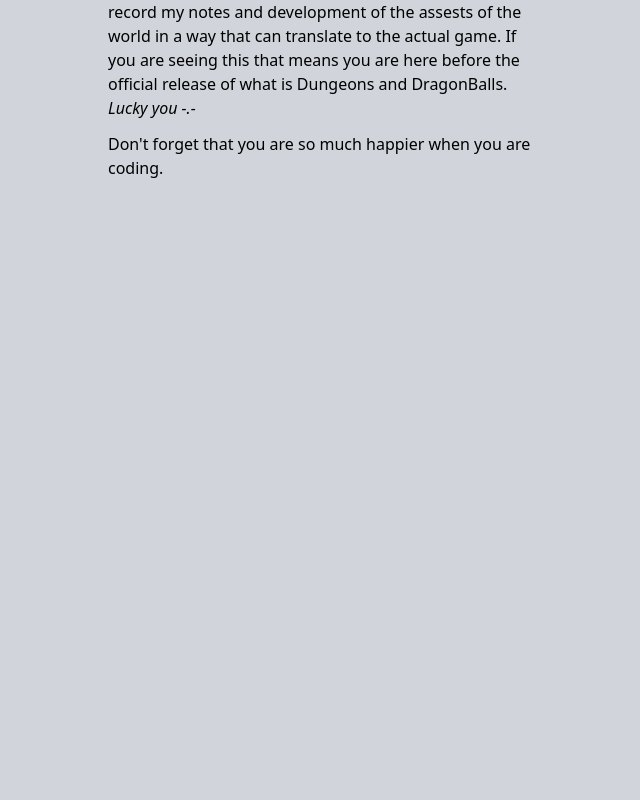
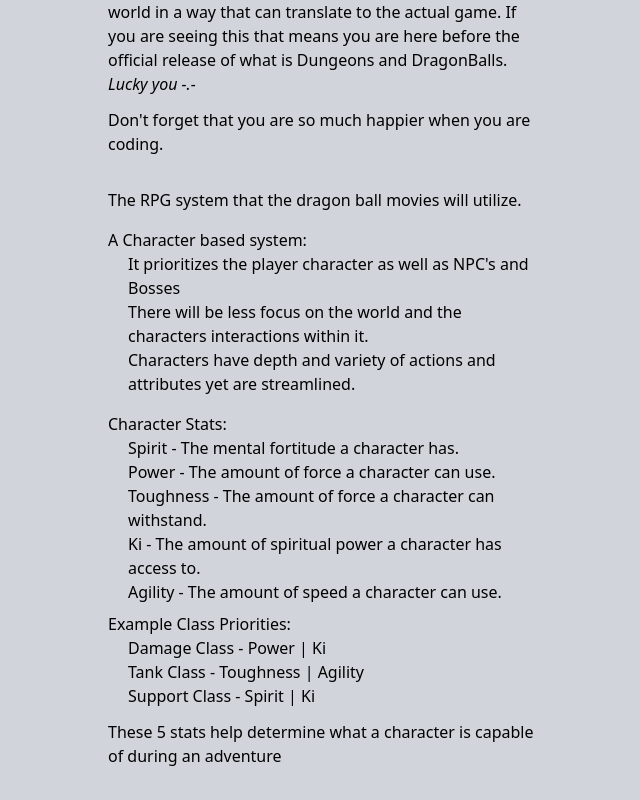
Before and after one commit to KylePep/ddbwiki, a Next.js app: page / in a window 1280 px wide. Shown: the part 336-1136 px from the top of the page, without its empty margins (316-956 px from the left). Before the commit the page ends 800 px from the top, so only its background shows below. Built offline with nearby package versions, Linux system fonts and the light colour scheme.

Commit message:
Created content for Home Content, imported to page.tsx

```diff
--- /dev/null
+++ b/app/components/HomeContent.tsx
@@ -0,0 +1,35 @@
+import React from 'react'
+
+export default function HomeContent() {
+  return (
+    <div className='my-8'>
+      <h1>The RPG system that the dragon ball movies will utilize.</h1>
+      <div className='my-4 '>
+      <h2>A Character based system:</h2>
+      <ul>
+        <li>It prioritizes the player character as well as {`NPC's`} and Bosses</li>
+        <li>There will be less focus on the world and the characters interactions within it.</li>
+        <li>Characters have depth and variety of actions and attributes yet are streamlined.</li>
+      </ul>
+      </div>
+      <div>
+        <h2>Character Stats:</h2>
+        <ul>
+          <li>Spirit - The mental fortitude a character has.</li>
+          <li>Power - The amount of force a character can use.</li>
+          <li>Toughness - The amount of force a character can withstand.</li>
+          <li>Ki - The amount of spiritual power a character has access to.</li>
+          <li>Agility - The amount of speed a character can use.</li>
+        </ul>
+        <h3 className='mt-2'>Example Class Priorities:</h3>
+        <ul>
+          <li>Damage Class - Power | Ki</li>
+          <li>Tank Class - Toughness | Agility</li>
+          <li>Support Class - Spirit | Ki</li>
+        </ul>
+      </div>
+      <p className='mt-3'>These 5 stats help determine what a character is capable of during an adventure</p>
+
+    </div>
+  )
+}
--- a/app/nav/Nav.tsx
+++ b/app/nav/Nav.tsx
@@ -15,7 +15,6 @@ export default function Nav() {
         Dungeons & DragonBalls Wiki!
         </Link>
       </div>
-      <p>Current pathname: {pathName}</p>
       <div className="flex justify-between px-10 font-bold mb-10">
         <Link href={"/origins"}>{pathName !== "/origins" ? `Origins` : `ORIGINS`}</Link>
         <Link href={"/archetypes"}>{pathName !=="/archetypes" ? `Archetypes` : `ARCHETYPES`}</Link>
--- a/app/page.tsx
+++ b/app/page.tsx
@@ -1,6 +1,7 @@
 'use client'
 import Link from "next/link";
 import Board from "./tictactoe";
+import HomeContent from "./components/HomeContent";
 
 export default function Home() {
   return (
@@ -18,8 +19,8 @@ export default function Home() {
         <h4>
           {`Don't forget that you are so much happier when you are coding.`}
         </h4>
-
       </div>
+      <HomeContent/>
       {/* <Board /> */}
     </main>
   );
```
